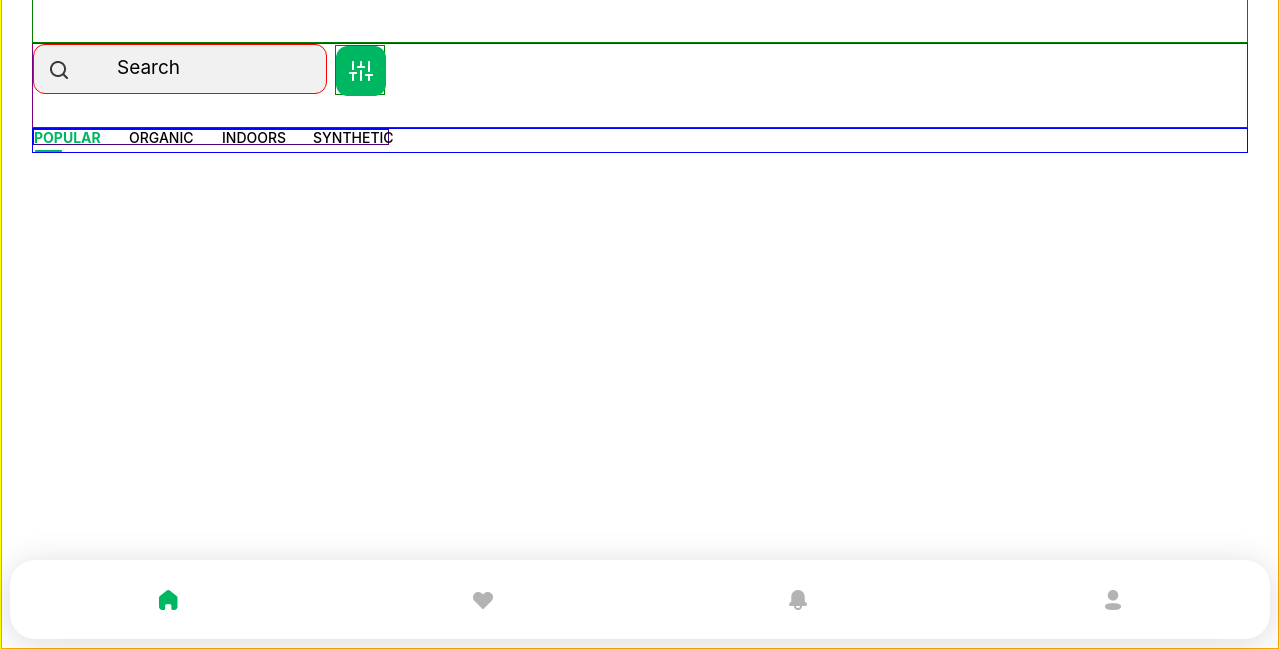
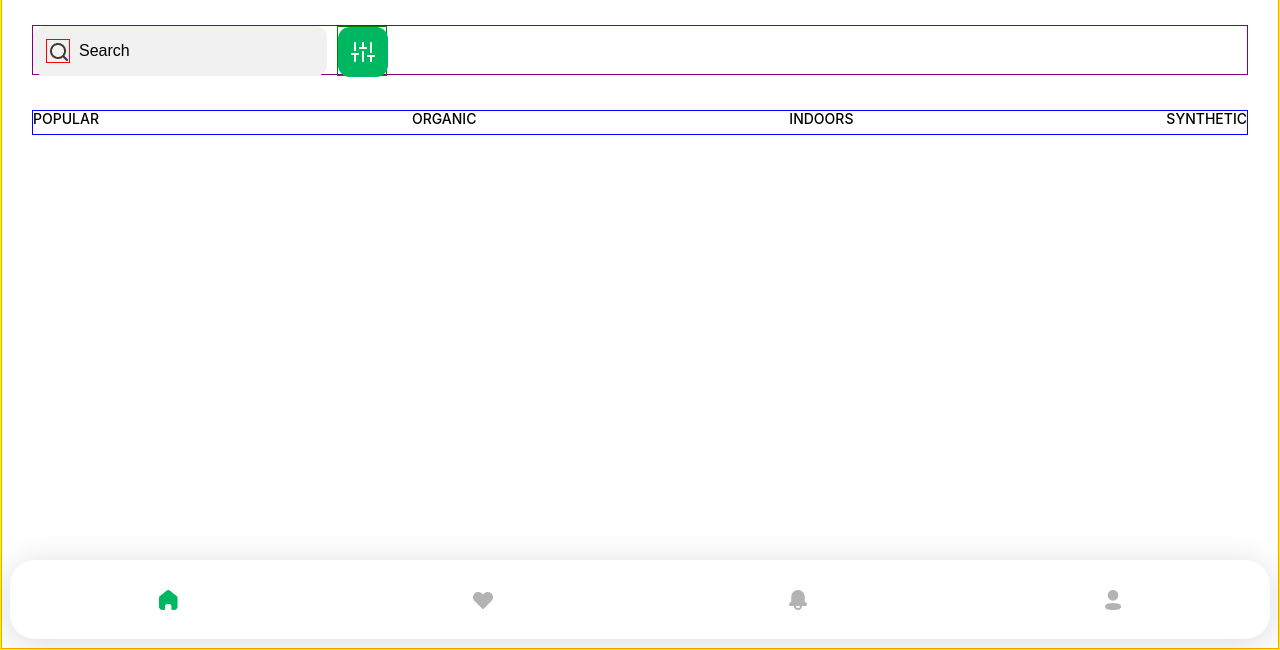
Before and after one commit to Humairaamaira/Template-Web-Shopping, a plain HTML site: page index.html in a window 1280 px wide. Shown: the part 150-800 px from the top of the page. Drawn offline with Linux system fonts and the light colour scheme.

Commit message:
correction

```diff
--- a/home.css
+++ b/home.css
@@ -1,19 +1,19 @@
 * {
+  margin: 0;
+  padding: 0;
   box-sizing: border-box;
 }
 
 body {
   background-color: #ffffff;
   border: 1px solid yellow;
-  margin: 0;
-  padding: 0;
   height: 100vh;
-  font-family: -apple-system, BlinkMacSystemFont, 'Segoe UI', Roboto, Oxygen, Ubuntu, Cantarell, 'Open Sans', 'Helvetica Neue', sans-serif, sans-serif;
+  font-family: -apple-system, BlinkMacSystemFont, "Segoe UI", Roboto, Oxygen,
+    Ubuntu, Cantarell, "Open Sans", "Helvetica Neue", sans-serif, sans-serif;
 }
 
 .container {
   border: 1px solid orange;
-  box-sizing: border-box;
   height: 100%;
   position: relative;
   padding: 0 30px;
@@ -25,15 +25,15 @@ body {
 
 .container .header {
   border: 1px solid green;
-  height: 138px;
+  height: 85px;
   width: 100%;
   display: flex;
   flex-direction: row;
+  margin-bottom: 35px;
 }
 
 .header .box-welcome {
   width: calc(100% - 24px);
-
 }
 
 .box-welcome .txt-welcome {
@@ -43,7 +43,7 @@ width: calc(100% - 24px);
 }
 
 .box-welcome .txt-plant {
-      color: #00B761;
+  color: #00b761;
   font-weight: bold;
   font-size: 40px;
 }
@@ -56,51 +56,47 @@ justify-content: center;
 
 .container .sec-header {
   border: 1px solid purple;
-  box-sizing: border-box;
-  height: 85px;
   width: 100%;
+  display: flex;
+  flex-direction: row;
+  height: 50px;
+  margin-bottom: 35px;
 }
 
 .sec-header .box-search {
-  border: 1px solid red;
-  box-sizing: border-box;
   height: 50px;
   width: 294px;
+  background-color: #f1f1f1;
+  border-radius: 12px;
   display: flex;
   flex-direction: row;
-  background-color: #F1F1F1;
-  border-radius: 12px;
-
+  margin-right: 10px;
+  overflow: hidden;
 }
 
 .box-search .icn-search {
+  border: 1px solid red;
   width: 24px;
   height: 24px;
-margin-left: 13px;
-margin-top: 13px;
-margin-bottom: 13px;
+  margin: 13px 9px 13px 13px;
 }
 
 .box-search .txt-search {
-width: 50px;
-height: 19px;
-margin-left: 46px;
-margin-right: 198px;
-margin-top: 15px;
-margin-bottom: 16px;
-font-size: 19px;
-font-weight: 400;
-font-family: -apple-system, BlinkMacSystemFont, 'Segoe UI', Roboto, Oxygen, Ubuntu, Cantarell, 'Open Sans', 'Helvetica Neue', sans-serif;
-line-height: 16px;
+  width: 100%;
+  background-color: inherit;
+  border: unset;
+  font-size: 16px;
+}
 
+.box-search .txt-search::placeholder {
+  color: #000000;
+  opacity: 1;
 }
 
 .sec-header .box-filter {
   border: 1px solid green;
   height: 50px;
   width: 50px;
-margin-left: -30px;
-margin-right: -334px;
 }
 
 .container .thi-header {
@@ -108,65 +104,34 @@ border: 1px solid blue;
   height: 25px;
   display: flex;
   flex-direction: row;
+  width: 100%;
+  justify-content: space-between;
 }
 
-.thi-header .box-page {
-  border: 1px solid indigo;
-height: 16px;
-display: flex;
-flex-direction: row;
-}
-
-.box-page .txt-popular {
-    color: #00B761;
-    width: 63px;
-    height: 16px;
-    font-style: normal;
-    font-weight: bold;
-    font-size: 14px;
-    line-height: 16px;
-}
-
-.box-page .txt-organic {
-color: #000000;
-width: 61px;
-height: 16px;
-font-style: normal;
+.thi-header .box-menu {
+  /* border: 1px solid red; */
   font-weight: 500;
   font-size: 14px;
   line-height: 16px;
-margin-left: 32px;
+  color: #000000;
 }
 
-.box-page .txt-indoors {
-color: #000000;
-width: 60px;
-height: 16px;
-font-style: normal;
-font-weight: 500;
-font-size: 14px;
-line-height: 16px;
-margin-left: 32px;
+.thi-header .box-menu:hover {
+  color: #00b761;
+  font-weight: bold;
 }
 
-.box-page .txt-synthetic {
-color: #000000;
-width: 75px;
+.box-menu .txt-menu {
+  margin-bottom: 5px;
   height: 16px;
-font-style: normal;
-font-weight: 500;
-font-size: 14px;
-line-height: 16px;
-margin-left: 31px;
 }
 
-.thi-header .box-scroll {
-    margin-left: -354px;
-    margin-top: 7px;
+.thi-header .box-menu:hover > .box-scroll {
   height: 2px;
-    width: 27px;
+  background-color: #00b761;
+  border-radius: 11px;
+  width: 50%;
 }
-
 
 .container .footer {
   height: 79px;
@@ -186,5 +151,4 @@ margin-left: 31px;
   display: flex;
   align-items: center;
   justify-content: center;
-
 }
--- a/index.html
+++ b/index.html
@@ -27,24 +27,34 @@
         <div class="sec-header">
             <div class="box-search">
                 <div class="icn-search"><img src="./assets/./search.png" alt="search"></div>
-                <div class="txt-search">Search</div>
-                <div class="box-filter"><div>
-                    <img src="./assets/./filter.png" alt="filter"></div>
-                </div>
+                <input placeholder="Search" class="txt-search">
+            </div>
+            <div class="box-filter"><div>
+                <img src="./assets/./filter.png" alt="filter"></div>
             </div>
         </div>
 
         <div class="thi-header">
-            <div class="box-page">
-                <div class="txt-popular">POPULAR</div>
-                <div class="txt-organic">ORGANIC</div>
-                <div class="txt-indoors">INDOORS</div>
-                <div class="txt-synthetic">SYNTHETIC</div>
-            </div>
-            <div class="box-scroll">
+                <div class="box-menu">
+                    <div class="txt-menu">POPULAR</div>
+                    <div class="box-scroll"></div>
+                </div>
+                <div class="box-menu">
+                    <div class="txt-menu">ORGANIC</div>
+                    <div class="box-scroll"></div>
+                </div>
+                <div class="box-menu">
+                    <div class="txt-menu">INDOORS</div>
+                    <div class="box-scroll"></div>
+                </div>
+                <div class="box-menu">
+                    <div class="txt-menu">SYNTHETIC</div>
+                    <div class="box-scroll"></div>
+                </div>
+            <!-- <div class="box-scroll">
                 <div class="icn-scroll">
                     <img src="./assets/./scroll.png" alt="scroll"></div>
-            </div>
+            </div> -->
         </div>
 
         <div class="footer">
```
Lines whose indentation alone changed are shown as unchanged.
